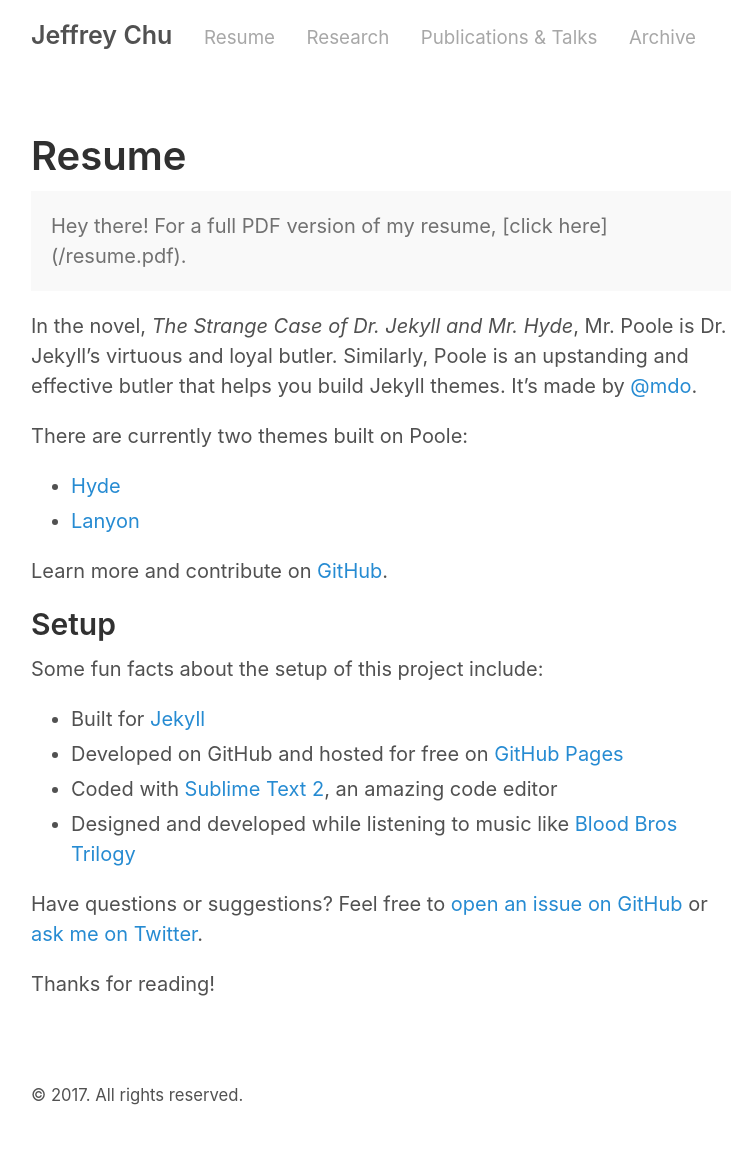
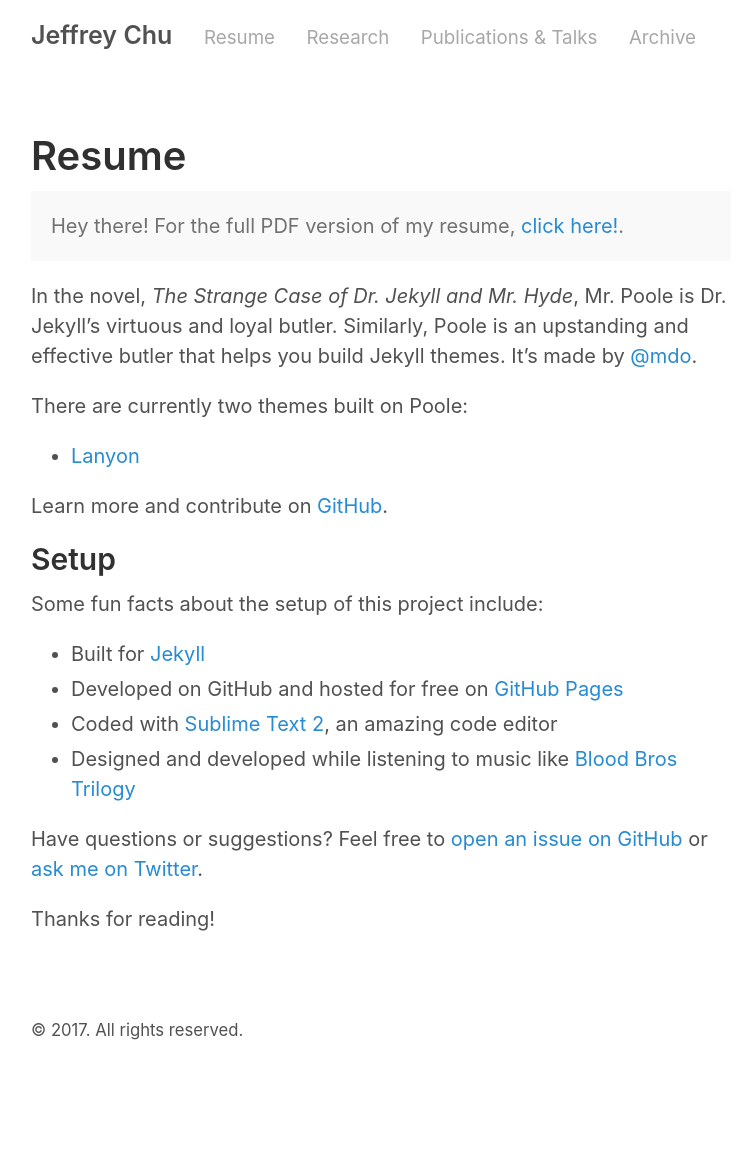
Before and after one commit to jeffrey-chu/jeffrey-chu.github.io, a Jekyll site: the page built from about.md, in a window 1280 px wide. Shown: the whole page, without its empty margins (259-1015 px from the left). Built offline with Jekyll 4.4.1, drawn with Linux system fonts in a browser that asks for light colours; after the commit the page ends 1084 px from its top, so only the background shows below that.

Commit message:
Update about.md

```diff
--- a/about.md
+++ b/about.md
@@ -4,14 +4,13 @@ title: Resume
 ---
 
 <p class="message">
-  Hey there! For a full PDF version of my resume, [click here](/resume.pdf).
+  Hey there! For the full PDF version of my resume, <a href="/cv.pdf">click here!</a>.
 </p>
+
 
 In the novel, *The Strange Case of Dr. Jekyll and Mr. Hyde*, Mr. Poole is Dr. Jekyll's virtuous and loyal butler. Similarly, Poole is an upstanding and effective butler that helps you build Jekyll themes. It's made by [@mdo](https://twitter.com/mdo).
 
 There are currently two themes built on Poole:
-
-* [Hyde](/resume.pdf)
 * [Lanyon](http://lanyon.getpoole.com)
 
 Learn more and contribute on [GitHub](https://github.com/poole).
```
